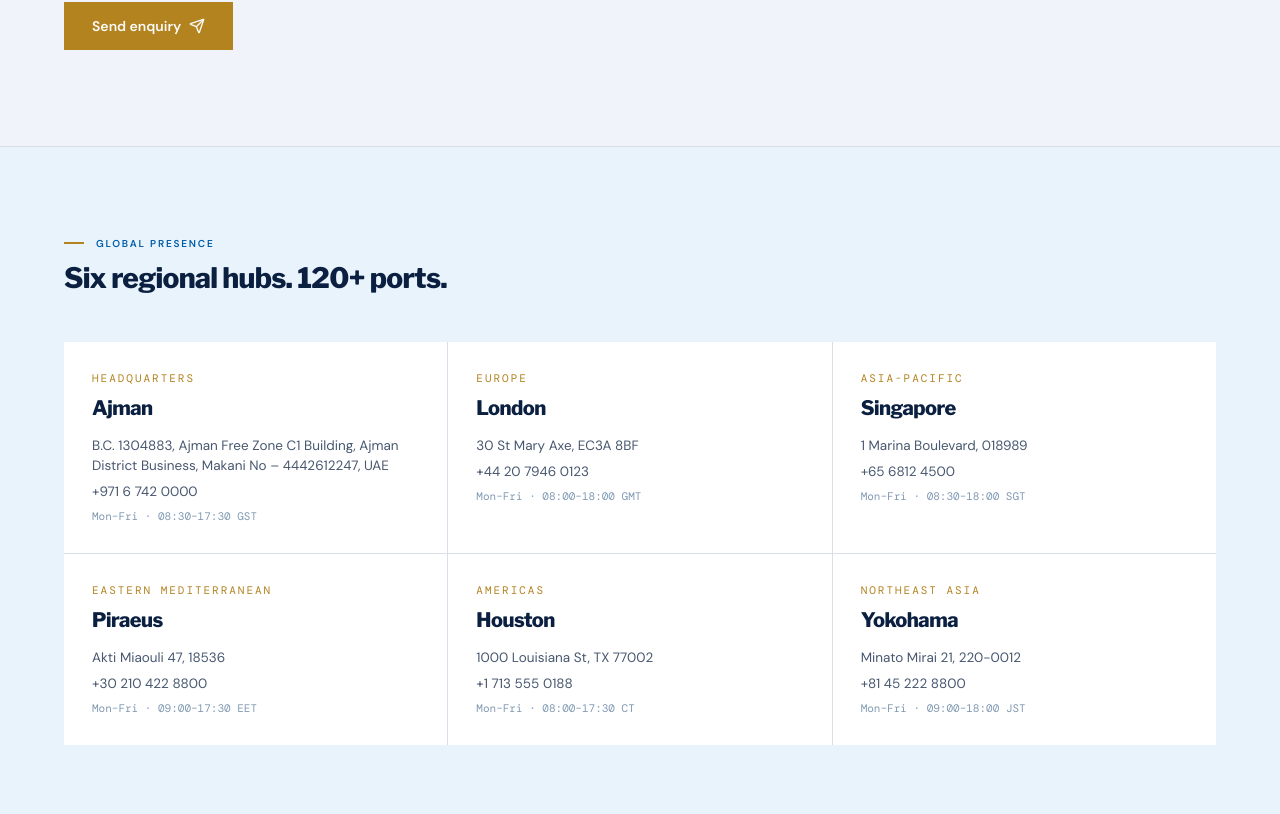
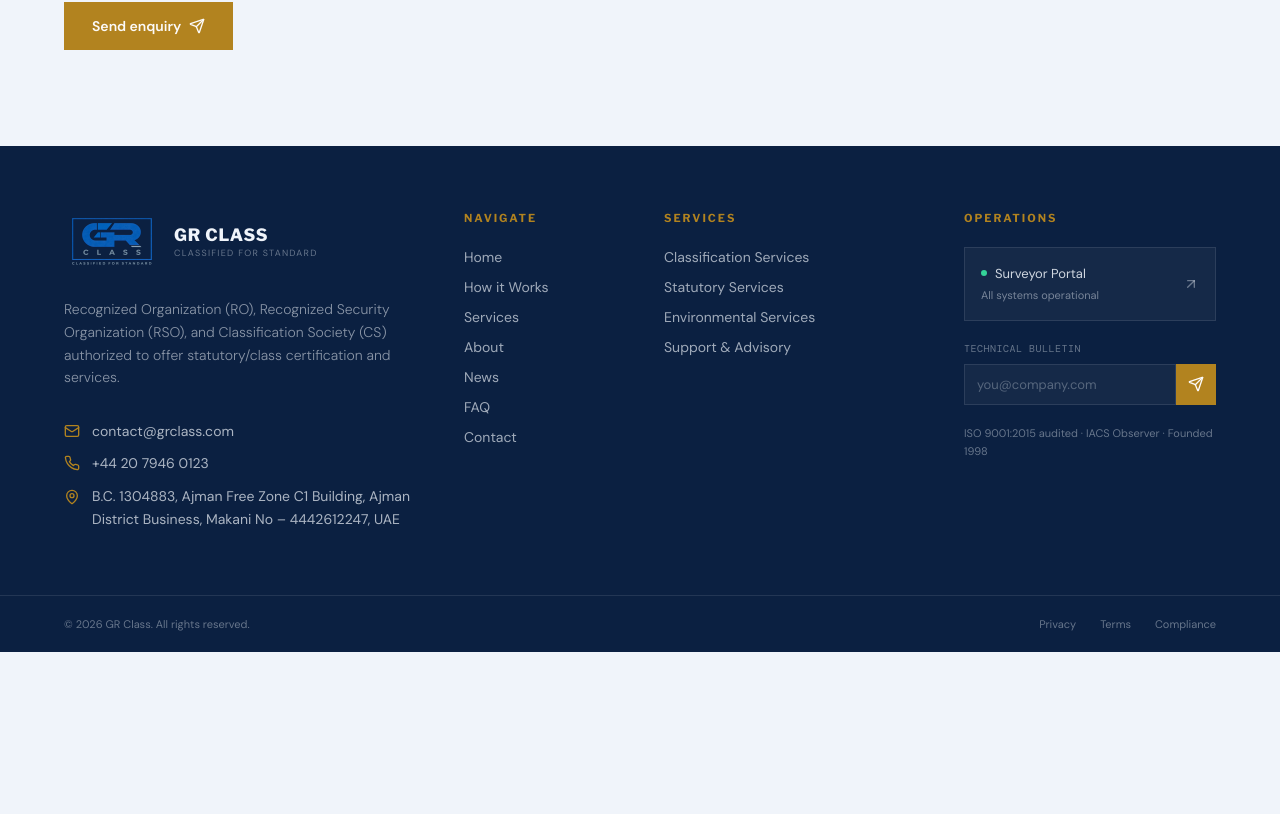
Before and after one commit to codewithabhi001/grclass-portfolio-, a React (Vite) app: page /contact in a window 1280 px wide. Shown: the part 1146-1960 px from the top of the page. After the commit the page ends 1798 px from the top, so only its background shows below. Built offline with nearby package versions, Linux system fonts and the light colour scheme; the HTML template or start-up script is replaced by a standard one.

Commit message:
UI Refinment

```diff
--- a/src/app/contact/page.tsx
+++ b/src/app/contact/page.tsx
@@ -151,26 +151,6 @@ const ContactPage = () => {
         </div>
       </section>
 
-      {/* Offices */}
-      <section className="border-t border-border bg-secondary-soft py-20">
-        <div className="container-page">
-          <span className="eyebrow text-secondary">Global presence</span>
-          <h2 className="h-display mt-3 text-[clamp(22px,2.2vw,32px)] text-primary">Six regional hubs. 120+ ports.</h2>
-          <div className="mt-12 grid gap-px bg-border md:grid-cols-2 lg:grid-cols-3">
-            {offices.map((o) => (
-              <div key={o.city} className="bg-card p-7">
-                <div className="font-mono text-[11px] uppercase tracking-[0.18em] text-accent">{o.region}</div>
-                <h3 className="h-display mt-3 text-[20px] text-primary">{o.city}</h3>
-                <div className="mt-4 space-y-1.5 text-[13.5px] text-muted-foreground">
-                  <div>{o.address}</div>
-                  <div>{o.phone}</div>
-                  <div className="font-mono text-[11px] text-subtle">{o.hours}</div>
-                </div>
-              </div>
-            ))}
-          </div>
-        </div>
-      </section>
     </SiteShell>
   );
 };
--- a/src/components/layout/BrandLogo.tsx
+++ b/src/components/layout/BrandLogo.tsx
@@ -34,7 +34,7 @@ export const BrandLogo = forwardRef<HTMLAnchorElement, BrandLogoProps>(
               (isLight ? "text-background/40" : "text-muted-foreground")
             }
           >
-            Classification Society
+            Classified for standard
           </span>
         </div>
       </Link>
```
